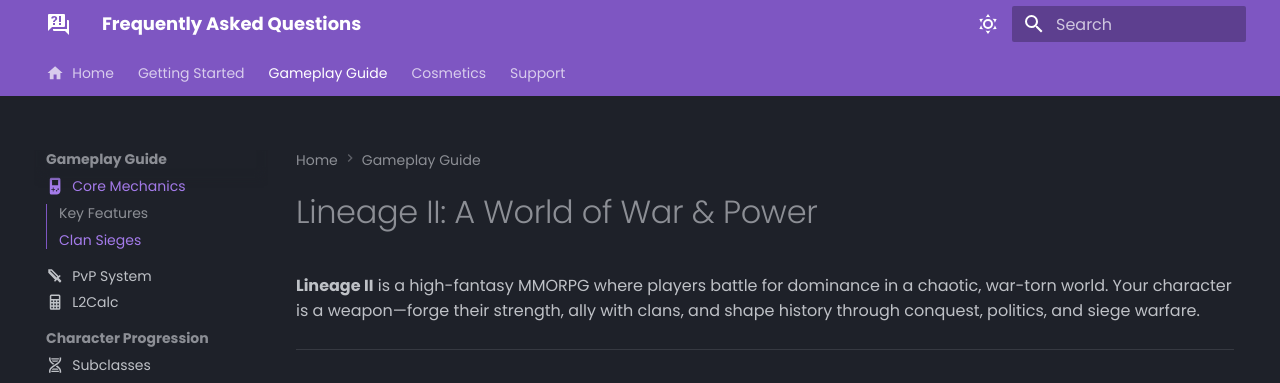
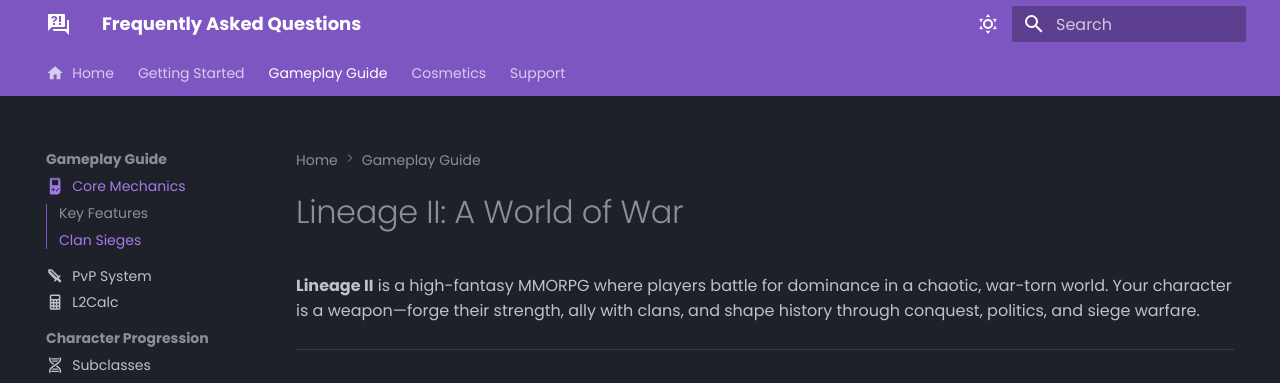
Before and after one commit to tab1-web/faq, an MkDocs documentation site: the page built from docs/gameplay/core-mechanics.md, in a window 1280 px wide and 1268 px high. Shown: the top 383 px of the window. Built offline with MkDocs 1.6.1 and Material for MkDocs 9.7.7, drawn with Linux system fonts in a browser that asks for light colours; some web fonts are replaced.

Commit message:
git commit check

```diff
--- a/docs/gameplay/core-mechanics.md
+++ b/docs/gameplay/core-mechanics.md
@@ -3,7 +3,7 @@
 
 ---
 
-# Lineage II: A World of War & Power
+# Lineage II: A World of War
 
 **Lineage II** is a high-fantasy MMORPG where players battle for dominance in a chaotic, war-torn world. Your character is a weapon—forge their strength, ally with clans, and shape history through conquest, politics, and siege warfare.
 
```
